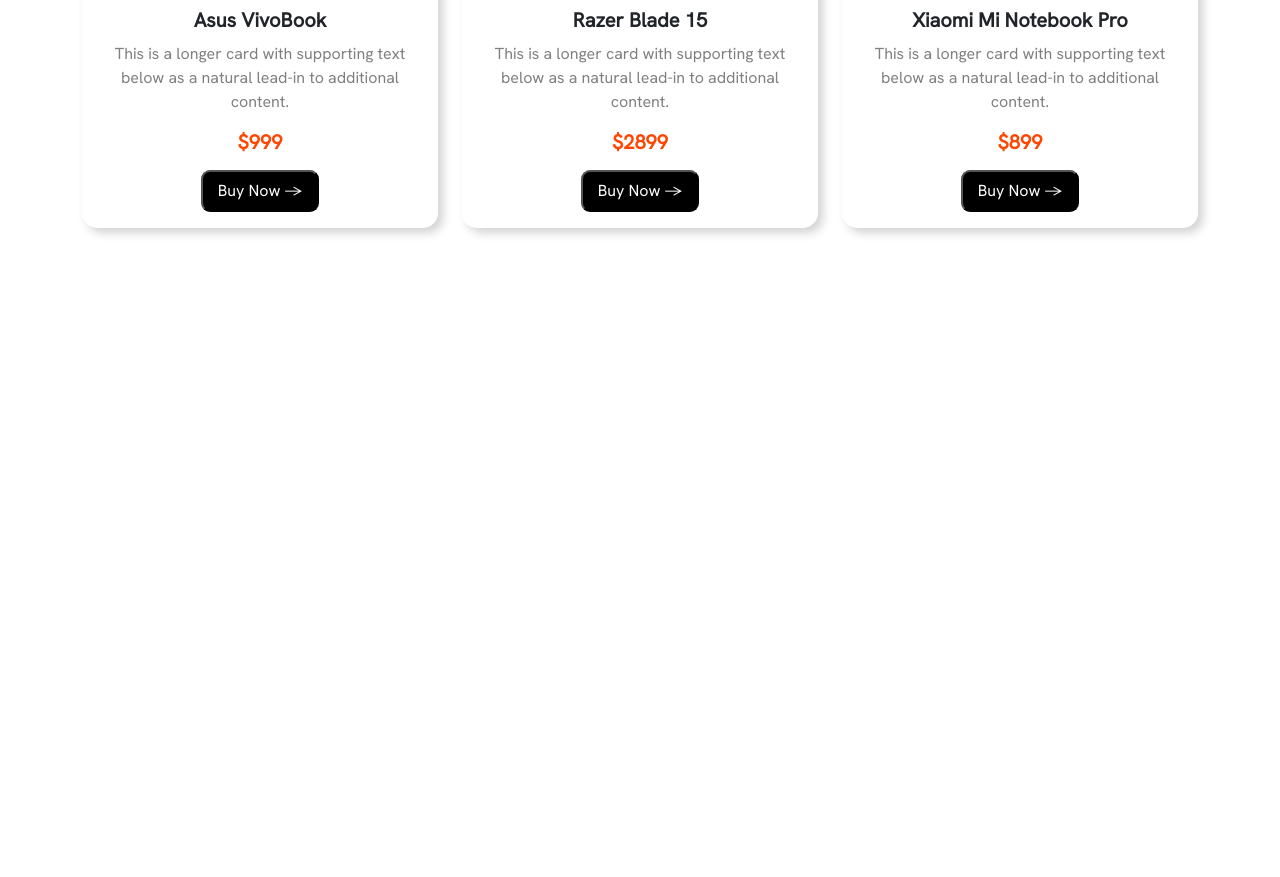
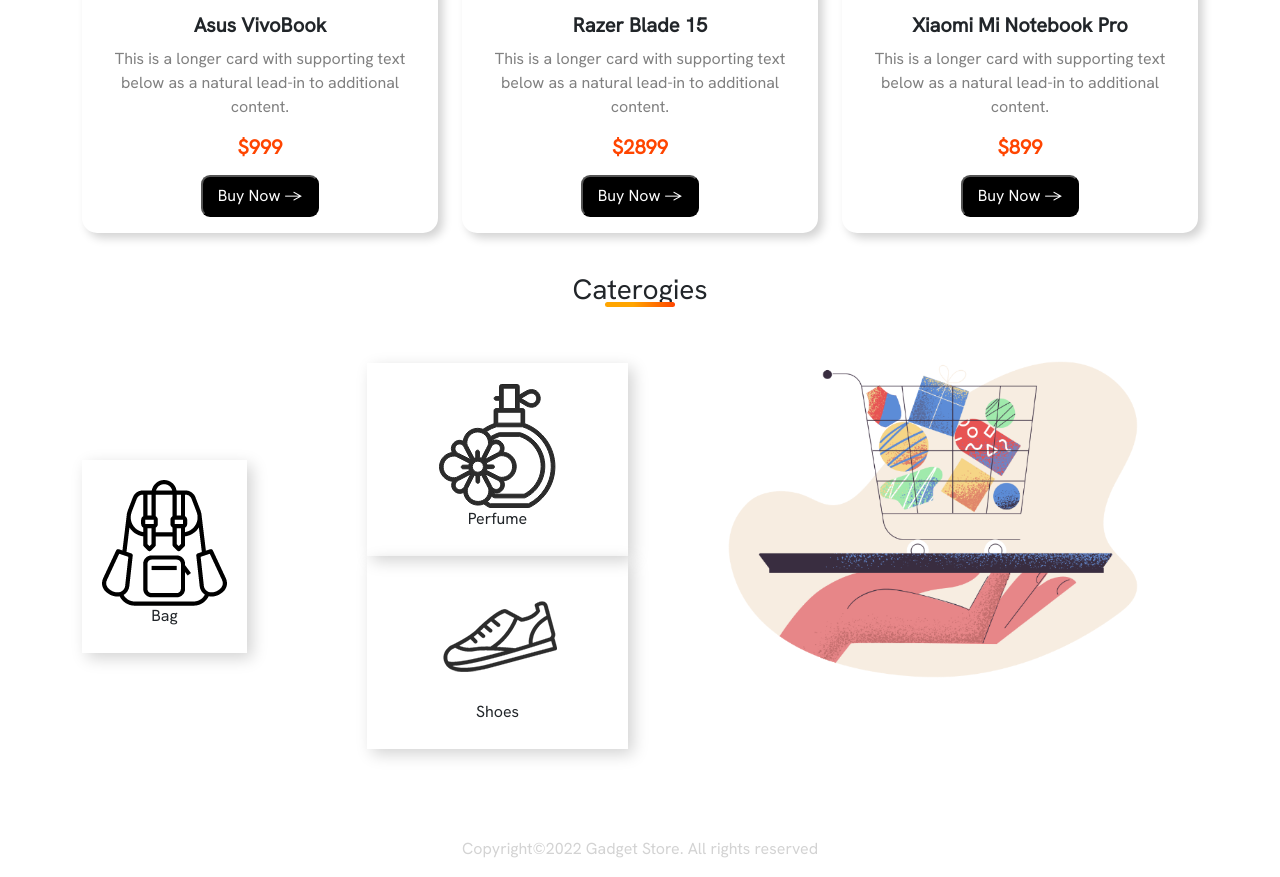
Before and after one commit to Riya-Afrin/gadget-store, a plain HTML site: page index.html in a window 1280 px wide. Shown: the part 1862-2739 px from the top of the page. Before the commit the page ends 2130 px from the top, so only its background shows below. Drawn offline with nearby package versions, Linux system fonts and the light colour scheme.

Commit message:
added categories

```diff
--- a/index.html
+++ b/index.html
@@ -194,8 +194,37 @@
         </div>
       </div>
       <!-- ------category------- -->
-    <div class="container"></div>
+      <div class="container">
+        <h3 class="cat d-flex justify-content-center">Caterogies</h3>
+        <div class="row">
+          <div class="col-md-3  d-flex align-items-center">
+            <div class="items d-flex flex-column">
+              <img class="category" src="images/cat1-bag.png" alt="">
+            <h6>Bag</h6>
+            </div>
 
+          </div>
+          <div class="col-md-3 my-5 d-flex flex-column">
+            <div class="items">
+              <img class="category" src="images/cat2-perfume.png" alt="">
+              <h6>Perfume</h6>
+            </div>
+            <div class="items">
+              <img class="category" src="images/cat3-shoe.png" alt="">
+              <h6>Shoes</h6>
+            </div>
+          </div>
+          <div class="col-md-6">
+            <img src="images/pale-order.png" width="100%" alt="">
+          </div>
+        </div>
+      </div>
+
+
+      <!-- ------footer------ -->
+      <footer>
+        <p>Copyright©2022 Gadget Store. All rights reserved</p>
+      </footer>
 
 
 
--- a/style.css
+++ b/style.css
@@ -1,52 +1,82 @@
-body{
+body {
   padding: 0;
   margin: 0;
-    font-family: 'Hanken Grotesk', sans-serif;
+  font-family: "Hanken Grotesk", sans-serif;
 }
- .container{
+.container {
   margin-bottom: 40px;
 }
 /* -------slider------- */
-.slider{
+.slider {
   background-image: url(images/bg-2.png);
   background-repeat: no-repeat;
   background-position: right;
   background-size: 25vh;
-
 }
-.carousel-item{
+.carousel-item {
   padding: 30px 50px;
 }
- /* -----smartphones-------- */
-.title{
+/* -----smartphones & laptops-------- */
+.title {
   margin-bottom: 20px;
 }
- .card{
+
+.card {
   border-radius: 15px;
   border-style: none;
   box-shadow: 5px 5px 10px lightgray;
 }
-.see-all{
+.card img {
+  padding: 15px;
+}
+.see-all {
   border-style: none;
   background-color: white;
   color: orangered;
   font-weight: 600;
 }
-.card-title{
+.card-title {
   font-weight: 600;
   margin-bottom: 10px;
 }
-.card-text{
+.card-text {
   color: gray;
 }
-.price{
+.price {
   font-weight: 600;
   color: orangered;
 }
-.buy{
+.buy {
   border-radius: 9px;
   background-color: black;
   color: white;
   padding: 7px 15px;
   margin-top: 8px;
 }
+/* -----category-- */
+.items {
+  max-width: auto;
+  box-shadow: 5px 5px 15px lightgray;
+  padding: 20px;
+  text-align: center;
+  font-weight: 700;
+}
+.cat {
+  position: relative;
+}
+.cat::after {
+  content: "";
+  position: absolute;
+  width: 70px;
+  height: 5px;
+  border-radius: 10px;
+  background-image: linear-gradient(to right, orange 40%, orangered 100%);
+  bottom: 0;
+  transition: 0.5s;
+
+}
+/* --------footer--------- */
+footer {
+  color: lightgray;
+  text-align: center;
+}
```
Lines whose indentation alone changed are shown as unchanged.
